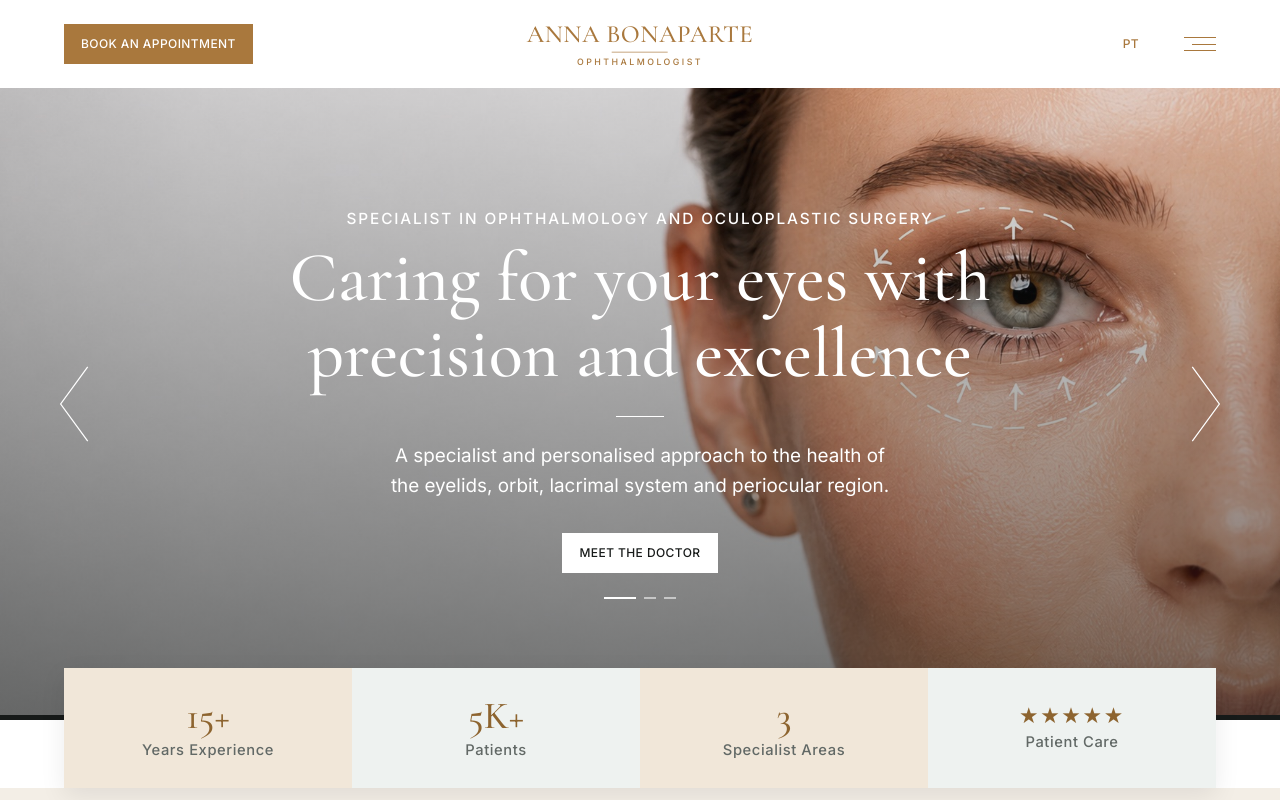
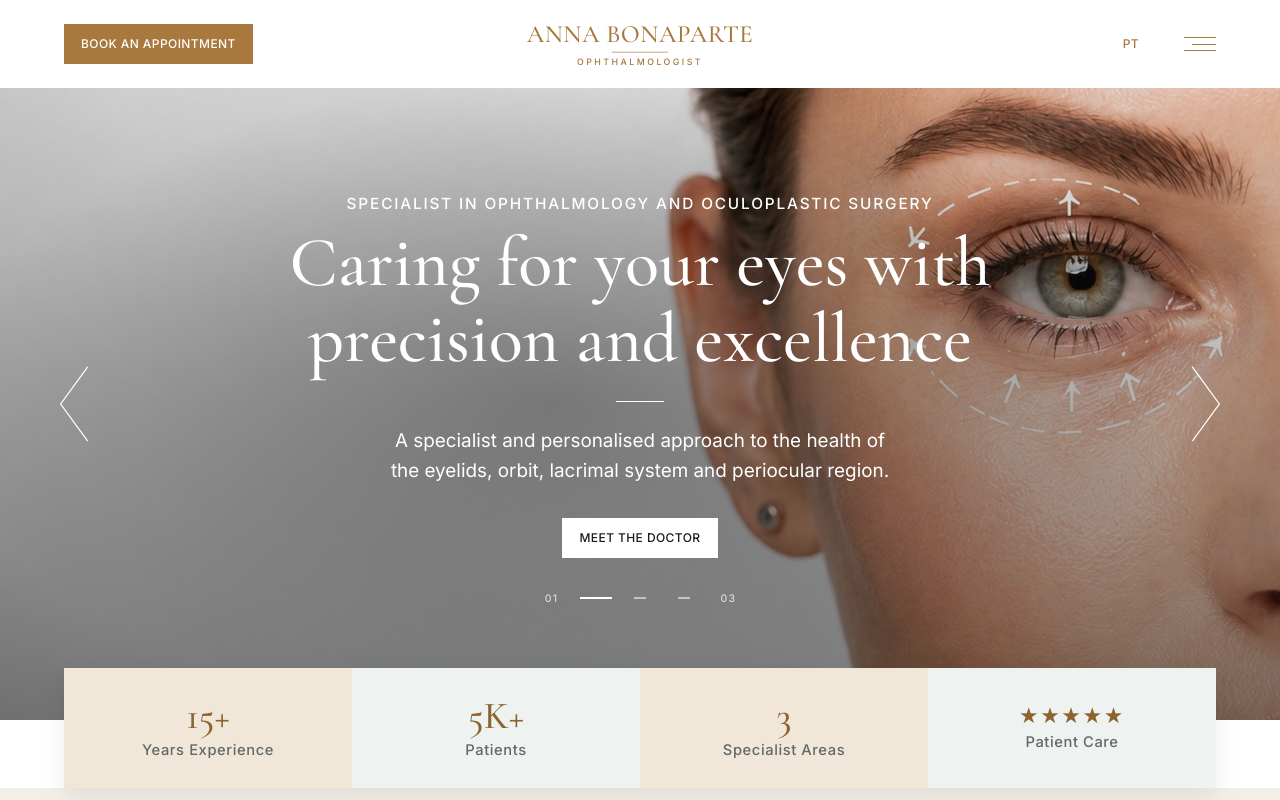
Before and after one commit to brunobvaz/medical-website, a React (Vite) app: page / in a window 1280 px wide. Shown: the top 800 px of the page. Built offline with nearby package versions, Linux system fonts and the light colour scheme.

Commit message:
Polish hero carousel experience

```diff
--- a/src/Sections/HeroSection.css
+++ b/src/Sections/HeroSection.css
@@ -14,9 +14,6 @@
   overflow: hidden;
   color: var(--color-text-light);
   background-color: var(--color-text);
-  background-position: center calc(50% + var(--hero-parallax-y, 0px));
-  background-repeat: no-repeat;
-  background-size: cover;
   isolation: isolate;
 }
 
@@ -96,7 +93,37 @@
   position: absolute;
   inset: 0;
   z-index: -1;
-  background: linear-gradient(180deg, color-mix(in srgb, var(--color-text) 12%, transparent), color-mix(in srgb, var(--color-text) 58%, transparent));
+  background:
+    radial-gradient(ellipse 68% 62% at 50% 48%, color-mix(in srgb, var(--color-text) 26%, transparent), transparent 78%),
+    linear-gradient(180deg, color-mix(in srgb, var(--color-text) 12%, transparent), color-mix(in srgb, var(--color-text) 58%, transparent));
+}
+
+.medical-hero--slide-0 .medical-hero__overlay {
+  background:
+    radial-gradient(ellipse 62% 64% at 43% 49%, color-mix(in srgb, var(--color-text) 34%, transparent), transparent 78%),
+    linear-gradient(180deg, color-mix(in srgb, var(--color-text) 10%, transparent), color-mix(in srgb, var(--color-text) 54%, transparent));
+}
+
+.medical-hero__background {
+  position: absolute;
+  inset: -2.5rem 0;
+  z-index: -2;
+  background-position: center calc(50% + var(--hero-parallax-y, 0px));
+  background-repeat: no-repeat;
+  background-size: cover;
+  pointer-events: none;
+  transform: scale(1.02);
+}
+
+.medical-hero__background--previous { transform: scale(1); }
+
+.medical-hero__background--enter {
+  animation: hero-background-in 650ms cubic-bezier(.22, 1, .36, 1) both;
+}
+
+@keyframes hero-background-in {
+  from { opacity: 0; transform: scale(1.025); }
+  to { opacity: 1; transform: scale(1); }
 }
 
 .medical-hero__content {
@@ -150,6 +177,9 @@
 
 .medical-hero__description {
   max-width: 56rem;
+  min-height: 3.2em;
+  display: flex;
+  align-items: center;
   text-wrap: balance;
 }
 
@@ -186,24 +216,48 @@
 .medical-hero__arrow--previous { left: clamp(1.5rem, 3vw, 3rem); }
 .medical-hero__arrow--next { right: clamp(1.5rem, 3vw, 3rem); }
 
-.medical-hero__indicators {
+.medical-hero__progress {
   margin-top: var(--space-md);
   display: flex;
   align-items: center;
+  justify-content: center;
   gap: var(--space-2xs);
 }
 
+.medical-hero__progress-number {
+  min-width: 1.8rem;
+  font-size: .65rem;
+  font-weight: var(--fw-medium);
+  letter-spacing: .12em;
+  opacity: .72;
+}
+
+.medical-hero__indicators {
+  display: flex;
+  align-items: center;
+}
+
 .medical-hero__indicator {
-  width: var(--space-xs);
+  width: 2.75rem;
+  height: 2rem;
+  position: relative;
+  display: grid;
+  place-items: center;
+}
+
+.medical-hero__indicator::before {
+  width: .75rem;
   height: 2px;
+  display: block;
   background: var(--color-text-light);
+  content: '';
   opacity: var(--button-disabled-opacity);
   transition: width var(--motion-duration-fast) var(--motion-ease-standard),
     opacity var(--motion-duration-fast) var(--motion-ease-standard);
 }
 
-.medical-hero__indicator--active {
-  width: var(--space-lg);
+.medical-hero__indicator--active::before {
+  width: 2rem;
   opacity: 1;
 }
 
@@ -221,8 +275,9 @@
 @media (max-width: 1023px) {
   .medical-hero {
     min-height: clamp(32rem, 80vw, 42rem);
-    background-position: 42% calc(50% + var(--hero-parallax-y, 0px));
   }
+
+  .medical-hero__background { background-position: 42% calc(50% + var(--hero-parallax-y, 0px)); }
 
   .medical-hero__content { width: min(52rem, calc(100% - (2 * var(--space-2xl)))); }
 }
@@ -248,15 +303,20 @@
     align-items: flex-start;
     justify-content: center;
     box-sizing: border-box;
-    background-position: var(--hero-mobile-x) calc(50% + var(--hero-parallax-y, 0px));
     touch-action: pan-y;
   }
+
+  .medical-hero__background { background-position: var(--hero-layer-mobile-x) calc(50% + var(--hero-parallax-y, 0px)); }
 
   .medical-hero.medical-hero--compact-mobile {
     min-height: clamp(29rem, 70svh, 34rem);
   }
 
-  .medical-hero__overlay { background: linear-gradient(180deg, color-mix(in srgb, var(--color-text) 24%, transparent), color-mix(in srgb, var(--color-text) 72%, transparent)); }
+  .medical-hero__overlay {
+    background:
+      radial-gradient(ellipse 92% 64% at 50% 34%, color-mix(in srgb, var(--color-text) 28%, transparent), transparent 82%),
+      linear-gradient(180deg, color-mix(in srgb, var(--color-text) 22%, transparent), color-mix(in srgb, var(--color-text) 72%, transparent));
+  }
   .medical-hero__content {
     width: min(calc(100% - (2 * var(--space-lg))), 35rem);
     padding-block: 0;
@@ -275,6 +335,7 @@
   .medical-hero__rule { margin-block: var(--space-sm); }
   .medical-hero__description {
     max-width: 35ch;
+    min-height: 0;
     font-size: clamp(1rem, 3.7vw, 1.125rem);
     line-height: 1.55;
   }
@@ -286,7 +347,7 @@
     border-color: color-mix(in srgb, var(--color-text-light) 58%, transparent);
   }
   .medical-hero .medical-hero__arrow {
-    width: 2.25rem;
+    width: 2.75rem;
     height: 2.75rem;
     top: auto;
     bottom: var(--space-sm);
@@ -303,7 +364,8 @@
   .medical-hero__arrow .ui-arrow-button__chevron { width: 1rem; height: 1.75rem; }
   .medical-hero__arrow--previous { left: var(--space-sm); }
   .medical-hero__arrow--next { right: var(--space-sm); }
-  .medical-hero__indicators { margin-top: var(--space-sm); }
+  .medical-hero__progress { margin-top: var(--space-sm); gap: 0; }
+  .medical-hero__progress-number { display: none; }
 }
 
 @media (max-width: 479px) {
@@ -342,7 +404,7 @@
 }
 
 @media (prefers-reduced-motion: reduce) {
-  .medical-hero { background-position-y: center; }
+  .medical-hero__background { background-position-y: center; transform: none; animation: none; }
   .medical-hero__content > * {
     opacity: 1;
     animation: none;
--- a/src/Sections/HeroSection.jsx
+++ b/src/Sections/HeroSection.jsx
@@ -1,4 +1,4 @@
-import { useEffect, useRef, useState } from 'react'
+import { useEffect, useMemo, useRef, useState } from 'react'
 import { ArrowButton, Button } from '../componentes/ACTION/index.js'
 import { Section } from '../componentes/LAYOUT/index.js'
 import { getHeroContent } from '../data/homepage.js'
@@ -13,27 +13,35 @@ export default function HeroSection({
 }) {
   const { language: activeLanguage } = useI18n()
   const [currentIndex, setCurrentIndex] = useState(0)
+  const [previousIndex, setPreviousIndex] = useState(null)
   const heroRef = useRef(null)
   const swipeStartRef = useRef(null)
   const language = languageOverride ?? activeLanguage
-  const content = getHeroContent(language)
-  const safeSlides = slides?.length > 0 ? slides : content.slides
+  const content = useMemo(() => getHeroContent(language), [language])
+  const safeSlides = useMemo(() => (slides?.length > 0 ? slides : content.slides), [content.slides, slides])
   const currentSlide = safeSlides[currentIndex % safeSlides.length]
+  const previousSlide = previousIndex === null ? null : safeSlides[previousIndex % safeSlides.length]
   const hasMultipleSlides = safeSlides.length > 1
+
+  const changeSlide = (nextIndex) => {
+    if (nextIndex === currentIndex) return
+    setPreviousIndex(currentIndex)
+    setCurrentIndex(nextIndex)
+  }
 
   const showPrevious = () => {
     const nextIndex = currentIndex === 0 ? safeSlides.length - 1 : currentIndex - 1
-    setCurrentIndex(nextIndex)
+    changeSlide(nextIndex)
     onPrevious?.(nextIndex)
   }
 
   const showNext = () => {
     const nextIndex = (currentIndex + 1) % safeSlides.length
-    setCurrentIndex(nextIndex)
+    changeSlide(nextIndex)
     onNext?.(nextIndex)
   }
 
-  const showSlide = (index) => setCurrentIndex(index)
+  const showSlide = (index) => changeSlide(index)
   const handleKeyDown = (event) => {
     if (!hasMultipleSlides || event.currentTarget !== event.target) return
     if (event.key === 'ArrowLeft') {
@@ -60,10 +68,35 @@ export default function HeroSection({
     if (deltaX > 0) showPrevious()
     else showNext()
   }
-  const backgroundStyle = {
-    backgroundImage: `url(${currentSlide.image})`,
-    '--hero-mobile-x': currentSlide.mobileImagePosition ?? '62%',
+  const getBackgroundStyle = (slide) => ({
+    backgroundImage: `url(${slide.image})`,
+    '--hero-layer-mobile-x': slide.mobileImagePosition ?? '62%',
+  })
+
+  useEffect(() => {
+    if (previousIndex === null) return undefined
+    const timeoutId = window.setTimeout(() => setPreviousIndex(null), 700)
+    return () => window.clearTimeout(timeoutId)
+  }, [currentIndex, previousIndex])
+
+  useEffect(() => {
+    const preloadId = window.requestIdleCallback?.(() => {
+      safeSlides.slice(1).forEach((slide) => {
+        const image = new Image()
+        image.src = slide.image
+      })
+    }) ?? window.setTimeout(() => {
+      safeSlides.slice(1).forEach((slide) => {
+        const image = new Image()
+        image.src = slide.image
+      })
+    }, 700)
+
+    return () => {
+      if (window.cancelIdleCallback) window.cancelIdleCallback(preloadId)
+      else window.clearTimeout(preloadId)
     }
+  }, [safeSlides])
 
   useEffect(() => {
     const hero = heroRef.current
@@ -93,18 +126,25 @@ export default function HeroSection({
   return (
     <div className="medical-hero-block">
       <Section
-        className={`medical-hero ${currentSlide.buttonTo === '/booking' ? 'medical-hero--compact-mobile' : ''}`}
+        className={`medical-hero medical-hero--slide-${currentIndex} ${currentSlide.buttonTo === '/booking' ? 'medical-hero--compact-mobile' : ''}`}
         ref={heroRef}
         aria-roledescription="carousel"
         aria-label={content.ariaLabel}
-        style={backgroundStyle}
         tabIndex={hasMultipleSlides ? 0 : undefined}
         onKeyDown={handleKeyDown}
         onPointerDown={handlePointerDown}
         onPointerUp={handlePointerUp}
         onPointerCancel={() => { swipeStartRef.current = null }}
       >
+      {previousSlide && (
+        <div className="medical-hero__background medical-hero__background--previous" style={getBackgroundStyle(previousSlide)} aria-hidden="true" />
+      )}
+      <div className={`medical-hero__background medical-hero__background--current ${previousSlide ? 'medical-hero__background--enter' : ''}`} key={`background-${currentIndex}`} style={getBackgroundStyle(currentSlide)} aria-hidden="true" />
       <div className="medical-hero__overlay" aria-hidden="true" />
+      <p className="type-sr-only">{language === 'en' ? 'Use the left and right arrow keys or swipe to change highlight.' : 'Use as setas esquerda e direita ou deslize para mudar de destaque.'}</p>
+      <p className="type-sr-only" role="status" aria-live="polite" aria-atomic="true">
+        {language === 'en' ? `Slide ${currentIndex + 1} of ${safeSlides.length}: ${currentSlide.title}` : `Slide ${currentIndex + 1} de ${safeSlides.length}: ${currentSlide.title}`}
+      </p>
 
       {hasMultipleSlides && (
         <ArrowButton
@@ -115,7 +155,7 @@ export default function HeroSection({
         />
       )}
 
-      <div className="medical-hero__content" key={`${language}-${currentIndex}`} aria-live="polite">
+      <div className="medical-hero__content" key={`${language}-${currentIndex}`}>
         <p className="type-eyebrow">{currentSlide.eyebrow}</p>
         <h1 className="type-page-title" aria-label={currentSlide.title}>
           {(currentSlide.titleLines ?? [currentSlide.title]).map((line) => (
@@ -140,7 +180,9 @@ export default function HeroSection({
         </div>
 
         {hasMultipleSlides && (
-          <div className="medical-hero__indicators" aria-label={content.indicatorsLabel}>
+          <div className="medical-hero__progress" aria-label={content.indicatorsLabel}>
+            <span className="medical-hero__progress-number" aria-hidden="true">{String(currentIndex + 1).padStart(2, '0')}</span>
+            <div className="medical-hero__indicators">
               {safeSlides.map((slide, index) => (
                 <button
                   className={`medical-hero__indicator ${index === currentIndex ? 'medical-hero__indicator--active' : ''}`}
@@ -151,6 +193,8 @@ export default function HeroSection({
                   onClick={() => showSlide(index)}
                 />
               ))}
+            </div>
+            <span className="medical-hero__progress-number" aria-hidden="true">{String(safeSlides.length).padStart(2, '0')}</span>
           </div>
         )}
       </div>
```
Lines whose indentation alone changed are shown as unchanged.
